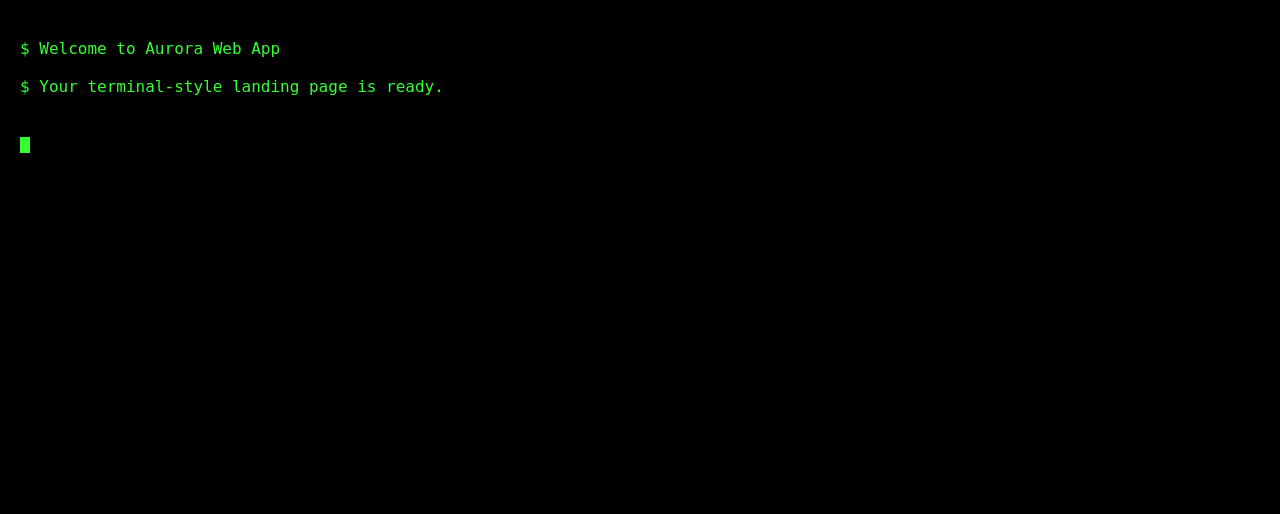
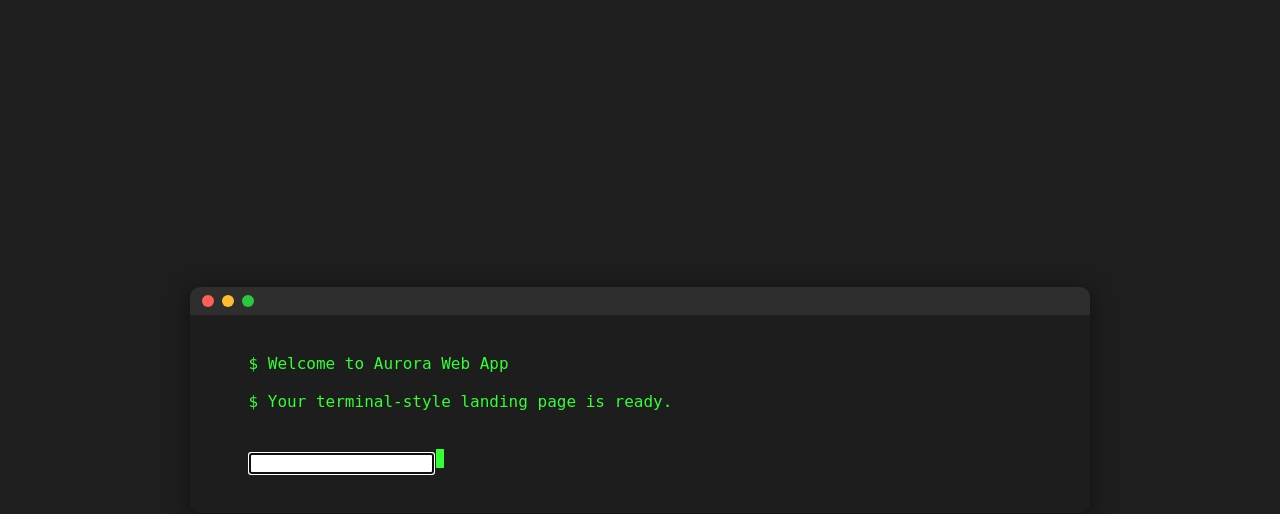
Before and after one commit to joaompinto/aurora, a Flask app: page / in a window 1280 px wide. Shown: the top 514 px of the page. Run offline with Flask 3, Linux system fonts and the light colour scheme.

Commit message:
Add input field with visible caret to terminal UI; style input for seamless terminal look

```diff
--- a/aurora/web/static/style.css
+++ b/aurora/web/static/style.css
@@ -1,22 +1,76 @@
 body {
-  background-color: black;
+  background: #1e1e1e;
+  font-family: -apple-system, BlinkMacSystemFont, 'Segoe UI', Roboto, sans-serif;
+  margin: 0;
+  font-size: 16px;
+  display: flex;
+  justify-content: center;
+  align-items: center;
+  height: 100vh;
+  overflow: hidden;
+}
+
+.terminal-window {
+  background: rgba(30, 30, 30, 0.85);
+  backdrop-filter: blur(10px);
+  border-radius: 10px;
+  box-shadow: 0 4px 20px rgba(0,0,0,0.5);
+  overflow: hidden;
+  width: 80%;
+  max-width: 900px;
+}
+
+.window-header {
+  background: rgba(50, 50, 50, 0.8);
+  padding: 8px 12px;
+  display: flex;
+  gap: 8px;
+}
+
+.window-header .button {
+  width: 12px;
+  height: 12px;
+  border-radius: 50%;
+  display: inline-block;
+}
+
+.window-header .close { background: #ff5f56; }
+.window-header .minimize { background: #ffbd2e; }
+.window-header .zoom { background: #27c93f; }
+
+.terminal {
+  padding: 20px;
   color: #33FF33;
   font-family: monospace;
-  margin: 0;
-  padding: 20px;
-  font-size: 16px;
-}
-.terminal {
   white-space: pre-wrap;
 }
+
+
+  white-space: pre-wrap;
+}
+#terminal-input {
+  background: transparent;
+  border: none;
+  color: #33FF33;
+  font-family: monospace;
+  font-size: 1em;
+  outline: none;
+  caret-color: #33FF33;
+  width: 90%;
+}
+#terminal-input:focus {
+  cursor: text;
+}
+
 .cursor {
   display: inline-block;
-  width: 10px;
-  height: 1em;
-  vertical-align: bottom;
+  width: 8px;
+  height: 1.2em;
+  margin-left: 2px;
   background-color: #33FF33;
   animation: blink 1s step-start infinite;
 }
+
 @keyframes blink {
   50% { background-color: transparent; }
 }
--- a/aurora/web/templates/index.html
+++ b/aurora/web/templates/index.html
@@ -8,11 +8,18 @@
 <script src="/static/app.js"></script>
 </head>
 <body>
-<div class="terminal" id="terminal">
-$ Welcome to Aurora Web App<br>
-$ Your terminal-style landing page is ready.<br>
-<span id="output"></span>
-<span id="input-line"></span><span class="cursor"></span>
+<div class="terminal-window">
+  <div class="window-header">
+    <span class="button close"></span>
+    <span class="button minimize"></span>
+    <span class="button zoom"></span>
+  </div>
+  <div class="terminal" id="terminal">
+    $ Welcome to Aurora Web App<br>
+    $ Your terminal-style landing page is ready.<br>
+    <span id="output"></span>
+    <span id="input-line"><input id="terminal-input" type="text" autofocus /><span class="cursor"></span></span>
+  </div>
 </div>
 </body>
 </html>
```
